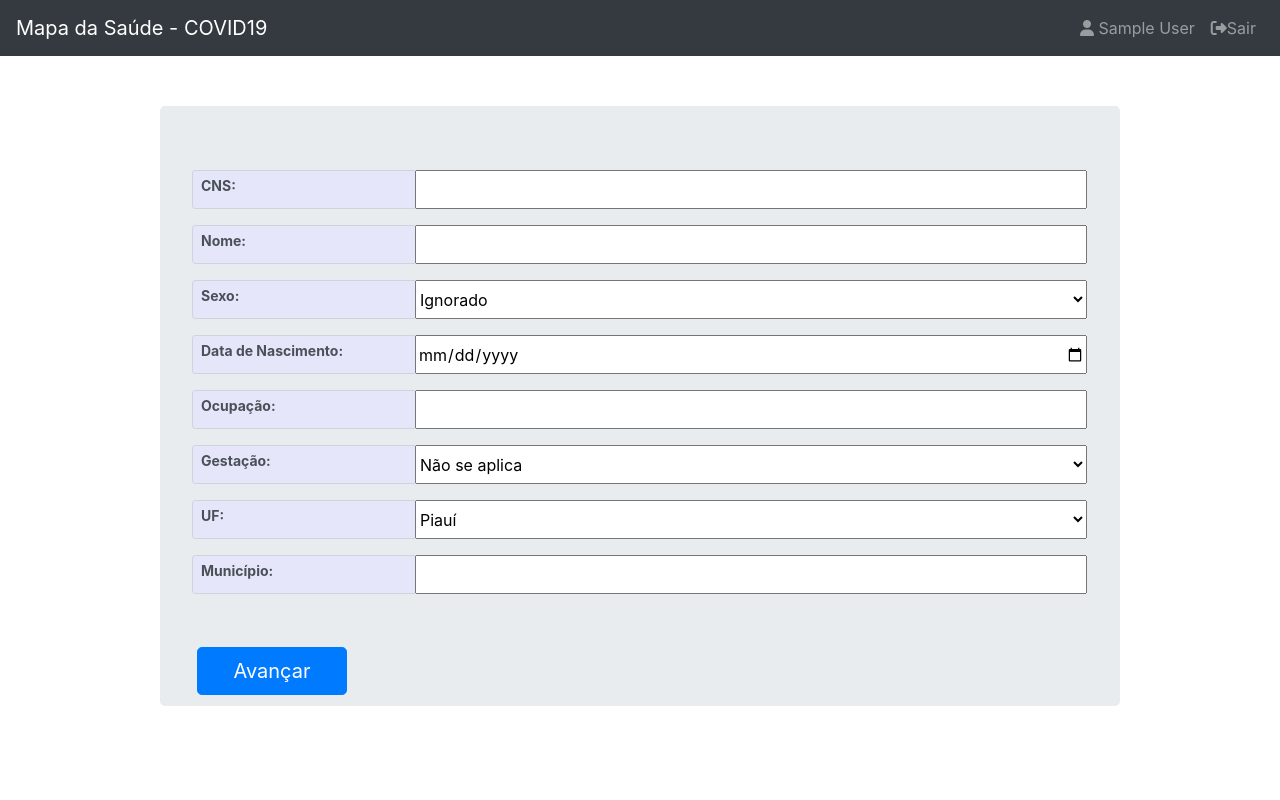
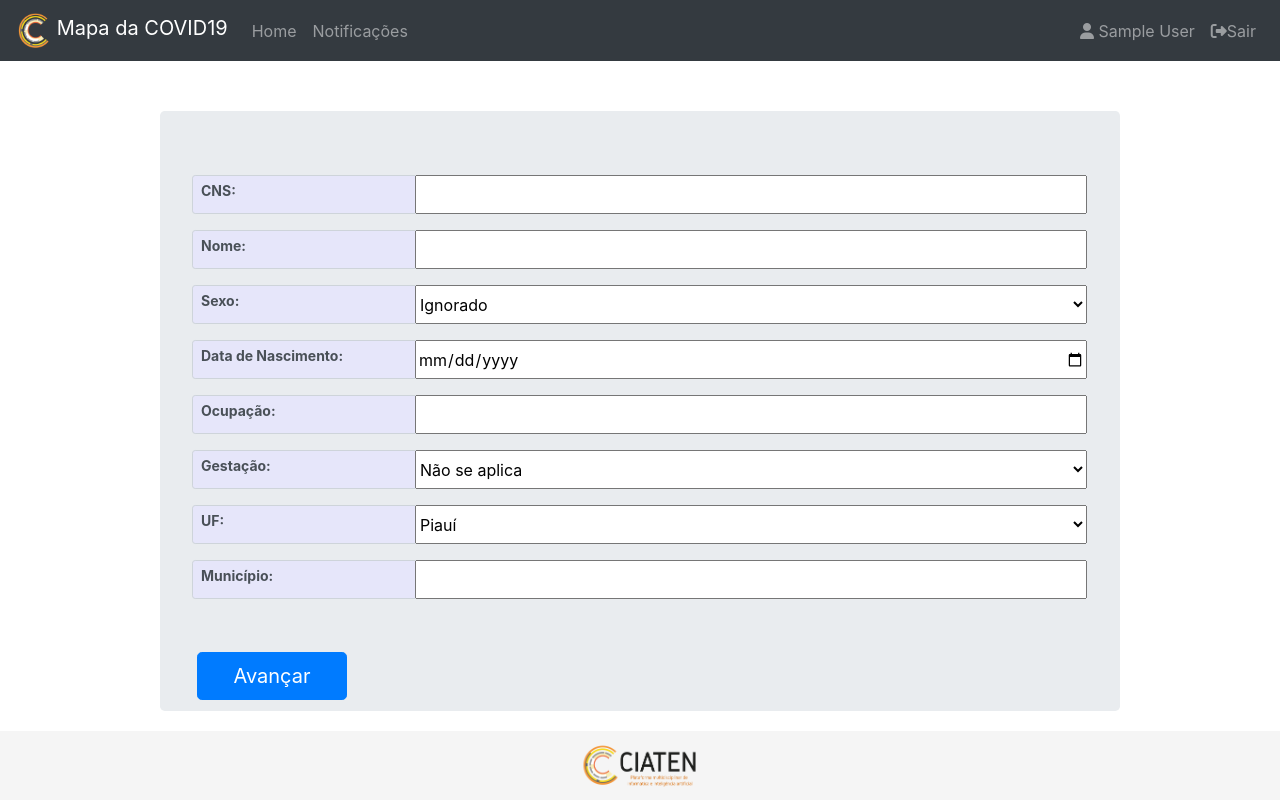
Before and after one commit to hector2506/Mapa_COVID, a Django app: page /paciente/novo-paciente/ in a window 1280 px wide. Run offline with Django 3.2, Linux system fonts and the light colour scheme; a user stored in the database is signed in; tables that the repository leaves empty hold one stand-in row (values such as "Sample post"); some libraries are stand-ins or nearby versions.

Commit message:
adicionado ao navbar o logo do ciaten e links para situar o usuário e adicionado um footer ao site

```diff
--- a/core/templates/core/base.html
+++ b/core/templates/core/base.html
@@ -21,15 +21,50 @@
 
   <!-- Icons -->
   <script src="https://use.fontawesome.com/be0366e24b.js"></script>
+  <style>
+    html {
+      height: 100%;
+      box-sizing: border-box;
+    }
 
-  {% block style %}
+    body {
+      position: relative;
+      margin: 0;
+      padding-bottom: 6rem;
+      min-height: 100%;
+    }
+
+    footer {
+      position: absolute;
+      left: 0;
+      bottom: 0;
+      width: 100%;
+      background-color: whitesmoke;
+      color: white;
+      text-align: center;
+    }
+
+      {% block style %}
+
+      {% endblock %}
+  </style>
+  {% block title %}
   {% endblock %}
 </head>
 
 <body>
   <nav class="navbar navbar-expand-sm bg-dark navbar-dark">
     {% if user.is_authenticated %}
-    <a class="navbar-brand" href="{% url 'patient:home' %}">Mapa da Saúde - COVID19</a>
+    <a class="navbar-brand" href="{% url 'patient:home' %}">
+      <img src="{% static 'assets/logotipo.png' %}" width="35" height="35" class="d-inline-block align-top" alt="">
+      Mapa da COVID19
+    </a>
+    <div class="collapse navbar-collapse" id="navbarNav">
+      <ul class="navbar-nav">
+        {% block navbar %}
+        {% endblock %}
+      </ul>
+    </div>
     <button class="navbar-toggler" type="button" data-toggle="collapse" data-target="#navbarToggler"
       aria-controls="navbarToggler" aria-expanded="false" aria-label="Toggle navigation">
       <span class="navbar-toggler-icon"></span>
@@ -49,7 +84,10 @@
       </ul>
     </div>
     {% else %}
-    <a class="navbar-brand" href="{% url 'accounts:login' %}">Mapa da Saúde - COVID19</a>
+    <a class="navbar-brand" href="{% url 'accounts:login' %}">
+      <img src="{% static 'assets/logotipo.png' %}" width="35" height="35" class="d-inline-block align-top" alt="">
+      Mapa da COVID19
+    </a>
     <button class="navbar-toggler" type="button" data-toggle="collapse" data-target="#navbarToggler"
       aria-controls="navbarToggler" aria-expanded="false" aria-label="Toggle navigation">
       <span class="navbar-toggler-icon"></span>
@@ -67,6 +105,9 @@
   {% endif %}
   {% block body%}
   {% endblock %}
+  <footer>
+    <img src="{% static 'assets/imagem.png' %}" class="mx-auto d-block img-fluid" style="width:10%; height:10%">
+  </footer>
 </body>
 
 </html>
--- a/patient/templates/patient/novo_paciente.html
+++ b/patient/templates/patient/novo_paciente.html
@@ -1,6 +1,6 @@
 {% extends 'core/base.html' %}
+
 {% block style %}
-<style>
 button {
 padding: 10px 20px;
 font-size: 20px;
@@ -37,7 +37,7 @@
 
 #map {
 height: 90%;
-    margin-bottom 5% !important;
+border: 1px solid black;
 }
 
 /* Optional: Makes the sample page fill the window. */
@@ -108,10 +108,21 @@
 .span-button {
 margin
 }
-</style>
+{% endblock %}
 
+{% block title %}
 <title>Cadastro de Paciente</title>
 {% endblock %}
+
+{% block navbar %}
+<li class="nav-item">
+  <a class="nav-link" href="{% url 'patient:home' %}">Home</a>
+</li>
+<li class="nav-item">
+  <a class="nav-link" href="{% url 'patient:notificacao_list' %}">Notificações</a>
+</li>
+{% endblock %}
+
 {% block body %}
 <div id="1">
   <div class="jumbotron mx-auto" style="width:75%; height:75%; margin:50px;">
@@ -163,7 +174,7 @@
   </div>
 </div>
 
-<div class="jumbotron mx-auto d-none" id="2" style="width:75%; height:90%; margin:50px;">
+<div class="jumbotron mx-auto d-none" id="2" style="width:75%; height:75%; margin:50px;">
 
   <div class="pac-card" id="pac-card">
     <div>
```
Also changed, not shown: accounts/templates/accounts/cadastrar_usuario.html (+4 -5 lines), accounts/templates/accounts/login.html (+3 -6 lines), patient/templates/notification/notificacao_list.html (+12 -2 lines), patient/templates/notification/novo_notificacao.html (+12 -2 lines), patient/templates/patient/home.html (+12 -2 lines), site_mapa/templates/mapa.html (+20 -4 lines), core/static/assets/logotipo.png (added). Lines whose indentation alone changed are shown as unchanged.
